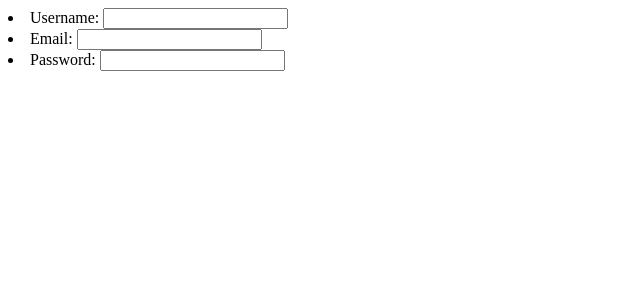
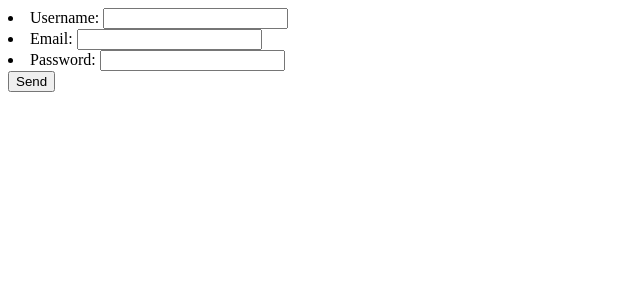
Before and after one commit to leonson63/web, a Django app: page /login/ in a window 1280 px wide. Shown: the top 300 px of the page, without its empty margins (0-640 px from the left). Run offline with Django 3.2, Linux system fonts and the light colour scheme; parts of the project's set-up code (start-up, migrations or seed data) failed here and were passed over.

Commit message:
Auth 02/02 init 1

```diff
--- a/ask/qa/templates/loginform.html
+++ b/ask/qa/templates/loginform.html
@@ -1,4 +1,5 @@
 <form method="post">
     {% csrf_token %}
     {{ form.as_ul }}
+    <button type="submit">Send</button>
 </form>
```
